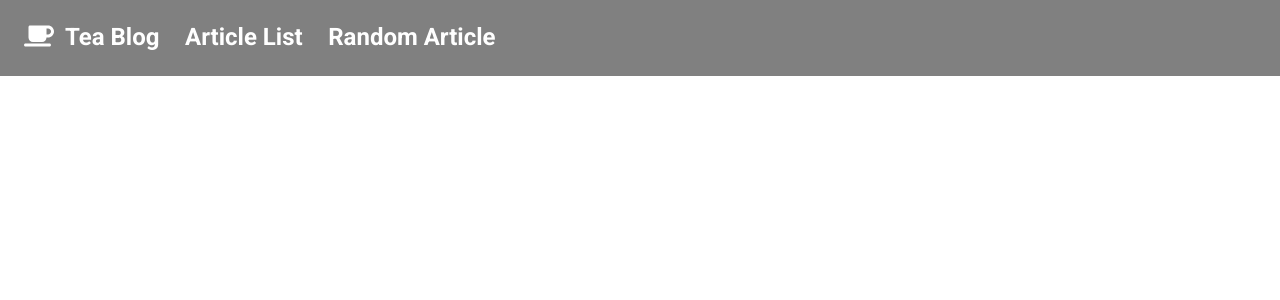
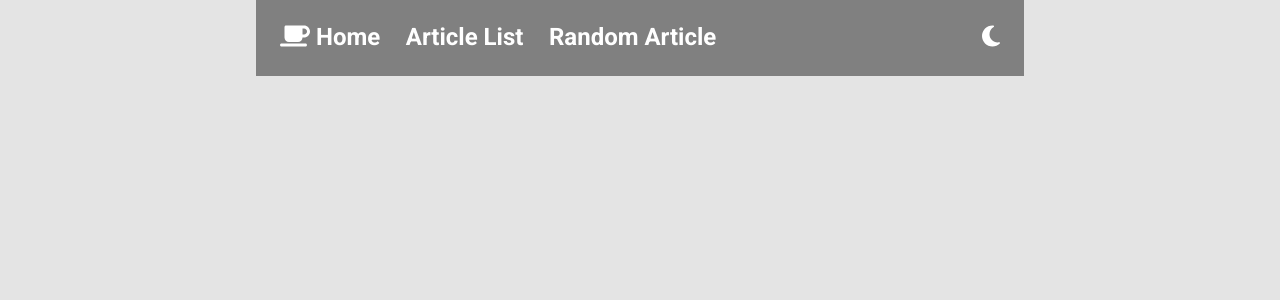
Before and after one commit to Illuminate-dev/tea-blog, a Next.js app: page / in a window 1280 px wide. Shown: the top 300 px of the page. Built offline with nearby package versions, Linux system fonts and the light colour scheme.

Commit message:
Create dark/light mode system

```diff
--- a/components/ArticleList.js
+++ b/components/ArticleList.js
@@ -1,8 +1,14 @@
-
+import Image from "next/image"
 
 export default function ArticleList() {
 
     return (<ul>
-
     </ul>)
 }
+
+function Article(props) {
+    return (<li>
+        <h2>{props.title}</h2>
+        <Image src={props.image} alt={props.title} width={300} height={200} />
+    </li>)
+}
--- a/components/Header.js
+++ b/components/Header.js
@@ -1,20 +1,41 @@
-import { faCoffee } from "@fortawesome/free-solid-svg-icons";
+import { faCoffee, faMoon, faSun } from "@fortawesome/free-solid-svg-icons";
 import { FontAwesomeIcon } from "@fortawesome/react-fontawesome";
 import Link from "next/link";
-
+import { useEffect, useState } from "react";
+import { useThemeContext } from "../lib/theme";
 
 export default function Header() {
 
+   const { theme, setTheme } = useThemeContext();
+   const [ icon, setIcon ] = useState(theme === "light" ? faMoon : faSun);
 
-   return (<header>
+   const themeClickedCallback = () => {
+      setTheme(theme === "light" ? "dark" : "light");
+      setIcon(theme === "light" ? faSun : faMoon);
+   }
+
+   useEffect(() => {
+      if (theme === "light") {
+         document.body.classList.remove("dark");
+         document.querySelector("#header").classList.remove("dark");
+      } else {
+         document.body.classList.add("dark");
+         document.querySelector("#header").classList.add("dark");
+      }
+   }, [theme])
+
+   return (<header id="header">
       <ul className="left">
          <li className="home-link-wrapper">
             <Link href='/' className="home-link">
-               <><FontAwesomeIcon icon={faCoffee} /> <p id="home-link-text">Tea Blog</p></>
+               <><FontAwesomeIcon icon={faCoffee} /> <p id="home-link-text">Home</p></>
             </Link>
             </li>
          <li>Article List</li>
          <li>Random Article</li>
       </ul>
+      <div className="right themeButtonWrapper">
+         <FontAwesomeIcon icon={icon} className="themeButton" onClick={themeClickedCallback}/>
+      </div>
    </header>)
 }
--- /dev/null
+++ b/lib/theme.js
@@ -0,0 +1,18 @@
+
+import { createContext, useContext, useState } from "react";
+
+const Context = createContext();
+
+
+export function ThemeProvider({ children }) {
+    const [theme, setTheme] = useState("light");
+
+    return (
+        <Context.Provider value={{ theme, setTheme }}>{children}</Context.Provider>
+    )
+
+}
+
+export function useThemeContext() {
+    return useContext(Context);
+}
--- a/pages/_app.js
+++ b/pages/_app.js
@@ -2,6 +2,7 @@ import '../styles/normalize.css'
 import '../styles/globals.css'
 import Header from '../components/Header'
 import Head from 'next/head'
+import { ThemeProvider } from '../lib/theme'
 
 
 function MyApp({ Component, pageProps }) {
@@ -9,8 +10,10 @@ function MyApp({ Component, pageProps }) {
       <Head>
         <title>Tea Blog</title>
       </Head>
-      <Header />
-      <Component {...pageProps} />
+      <ThemeProvider>
+        <Header />
+        <Component {...pageProps} />
+      </ThemeProvider>
     </>
 }
 
--- a/pages/index.js
+++ b/pages/index.js
@@ -1,3 +1,4 @@
+import ArticleList from "../components/ArticleList";
 
 export default function Home() {
   return (
--- a/styles/globals.css
+++ b/styles/globals.css
@@ -4,16 +4,44 @@
     padding: 0;
 }
 
+html {
+    display: flex;
+    justify-content: center;
+}
+
+body {
+    width: 60vw;
+    --main-background-color: #e4e4e4;
+
+    background-color: var(--main-background-color);
+
+}
+
+body.dark {
+    --main-background-color: #1a1a1a;
+    background-color: var(--main-background-color);
+}
+
+
 /* HEADER */
 
 header {
+    --header-background-color: grey;
+    --header-font-color: white;
+
+
     font-family: 'Roboto';
     display: flex;
     justify-content: space-between;
     align-items: center;
-    background-color: gray;
+    background-color: var(--header-background-color);
     padding: 1.5em;
     font-weight: bold;
+    color: var(--header-font-color)
+}
+
+header.dark {
+    --header-background-color: rgb(99, 99, 99);
 }
 
 ul.left {
@@ -42,5 +70,10 @@ ul.left li {
 
 #home-link-text {
     display: inline-block;
-    padding-left: 5px;
 }
+
+header div.right {
+    color: var(--header-font-color);
+    font-size: 1.5em;
+    cursor: pointer;
+}
```
